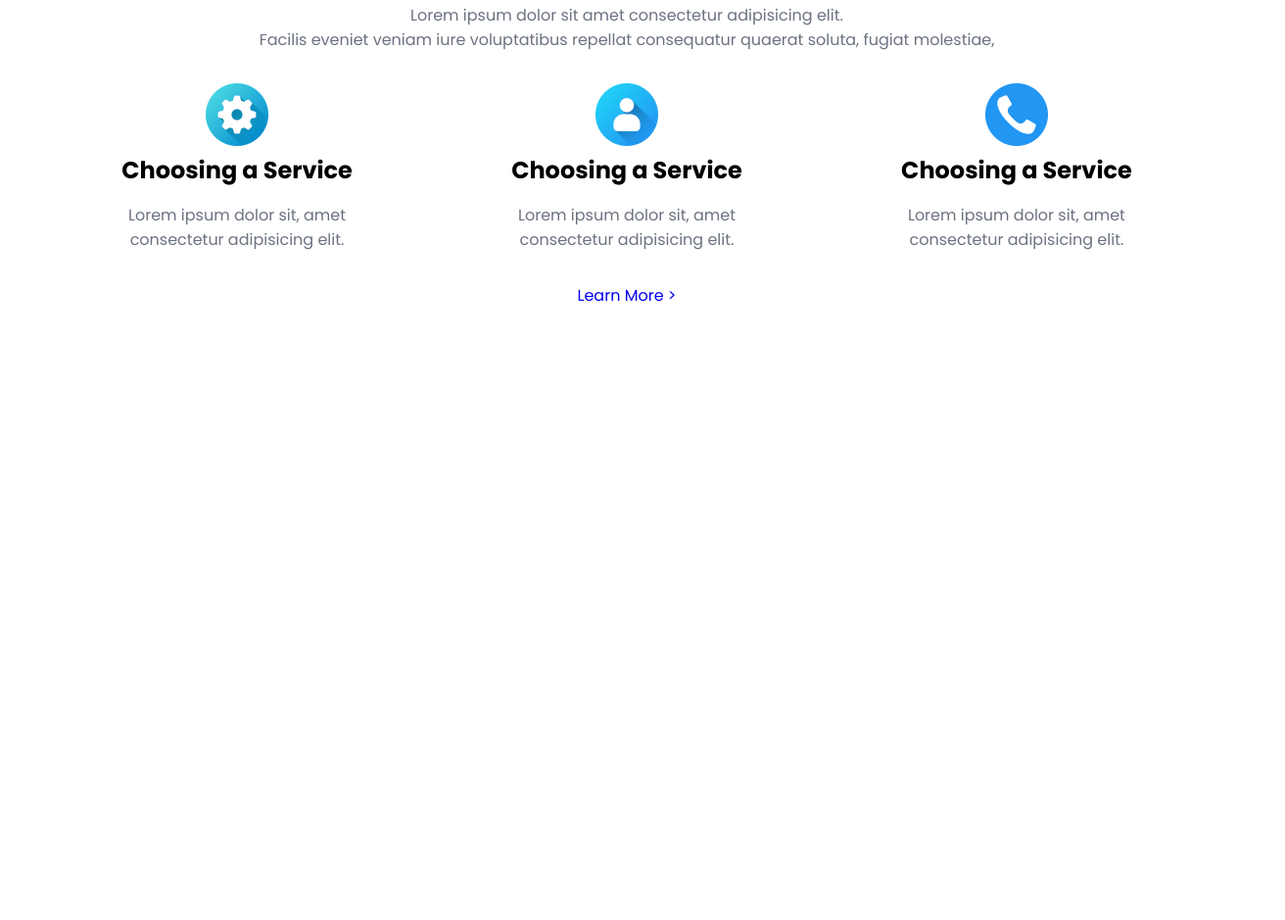
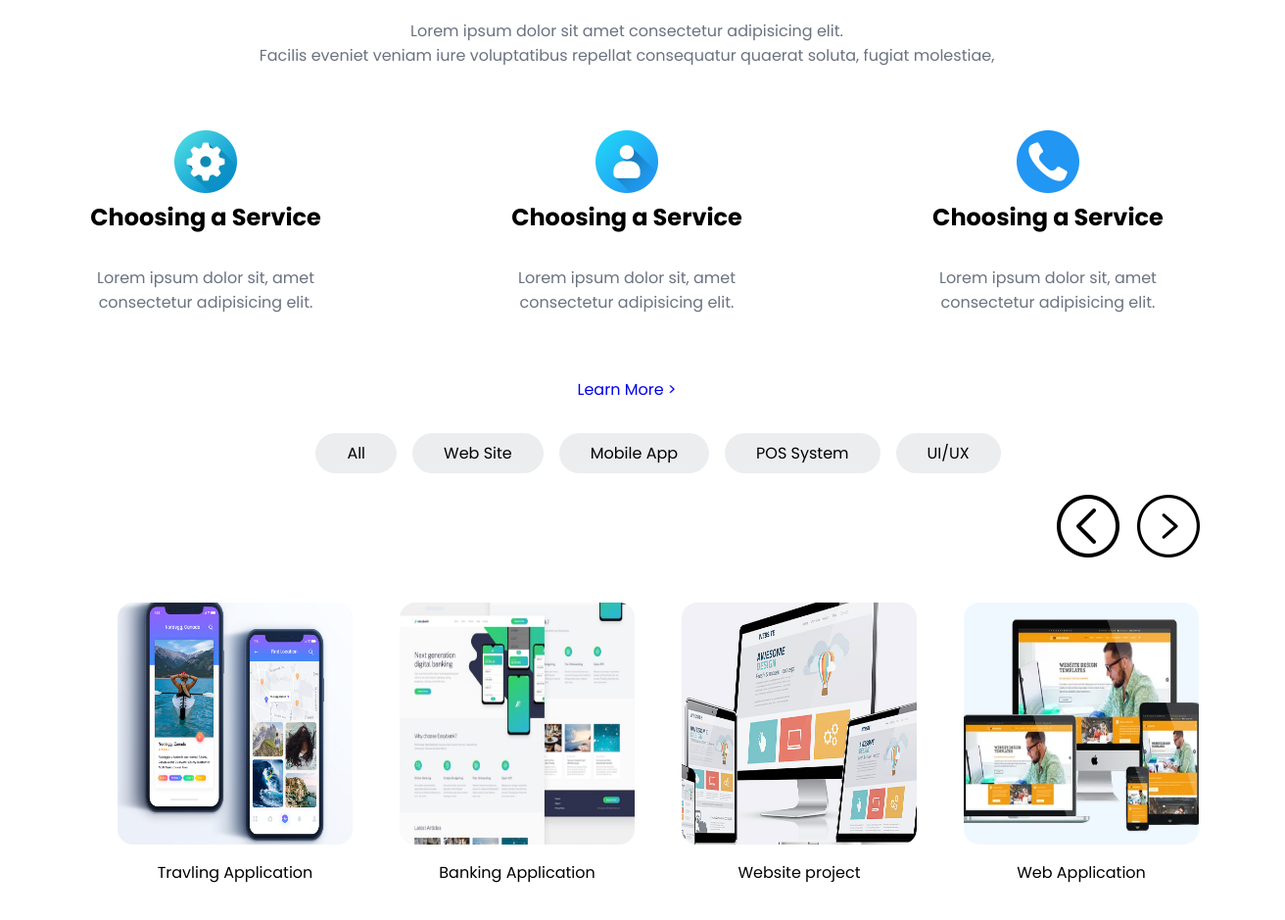
Before and after one commit to RavinduHarshana/Online-jobportal-frontend, a plain HTML site: page index.html in a window 1280 px wide. Shown: the part 1692-2631 px from the top of the page at 98% size, 1312 px wide, since content can reach past the window. Before the commit the page ends 2006 px from the top, so only its background shows below. Drawn offline with Linux system fonts and the light colour scheme.

Commit message:
Complte Project Section

```diff
--- a/index.html
+++ b/index.html
@@ -86,7 +86,7 @@
 
             <div class="Count">
                 <p class="ctxt">874</p>
-                <p class="txt">Freelancers</p>
+                <p class="txt">Registered</p>
             </div>
             <div class="Count">
                 <p class="ctxt">324</p>
@@ -94,7 +94,7 @@
             </div>
             <div class="Count">
                 <p class="ctxt">643</p>
-                <p class="txt">Registers</p>
+                <p class="txt">Freelancers</p>
             </div>
 
 
@@ -116,24 +116,67 @@
             <div class="fcard">
                 <img src="./assets/Icons/setting.png" alt="">
                 <h2>Choosing a Service</h2>
-                <p>Lorem ipsum dolor sit, amet  <br>consectetur adipisicing elit.</p>
+                <p>Lorem ipsum dolor sit, amet <br>consectetur adipisicing elit.</p>
             </div>
             <div class="fcard">
                 <img src="./assets/Icons/user.png" alt="">
                 <h2>Choosing a Service</h2>
-                <p>Lorem ipsum dolor sit, amet  <br>consectetur adipisicing elit.</p>
+                <p>Lorem ipsum dolor sit, amet <br>consectetur adipisicing elit.</p>
             </div>
             <div class="fcard">
                 <img src="./assets/Icons/call.png" alt="">
                 <h2>Choosing a Service</h2>
-                <p>Lorem ipsum dolor sit, amet  <br>consectetur adipisicing elit.</p>
+                <p>Lorem ipsum dolor sit, amet <br>consectetur adipisicing elit.</p>
             </div>
 
         </div>
         <a href="#">Learn More > </a>
     </div>
 
+    <div class="ourprojects">
+        <p></p>
 
+
+        <div class="categories">
+            <div class="cate">All</div>
+            <div class="cate">Web Site</div>
+            <div class="cate">Mobile App</div>
+            <div class="cate">POS System</div>
+            <div class="cate">UI/UX</div>
+        </div>
+
+        <div class="arrows">
+            <img src="./assets/Icons/left-arrow.png" alt="">
+            <img src="./assets/Icons/arrow-right.png" alt="">
+        </div>
+
+        <div class="projects">
+            <div class="mainpcard">
+                <div class="pcard">
+                    <img src="./assets/Mobil.png" alt="">
+                </div>
+                <p class="cardTitle">Travling Application</p>
+            </div>
+            <div class="mainpcard">
+                <div class="pcard">
+                    <img src="./assets/Banking.png" alt="">
+                </div>
+                <p class="cardTitle">Banking Application</p>
+            </div>
+            <div class="mainpcard">
+                <div class="pcard">
+                    <img src="./assets/Three project.jpg" alt="">
+                </div>
+                <p class="cardTitle">Website project</p>
+            </div>
+            <div class="mainpcard">
+                <div class="pcard">
+                    <img src="./assets/Web.webp" alt="">
+                </div>
+                <p class="cardTitle">Web Application</p>
+            </div>
+        </div>
+    </div>
 
 
 
--- a/style.css
+++ b/style.css
@@ -167,11 +167,11 @@ a {
 
 .ourfeautures p {
     color: var(--text-light);
-    margin: 1em;
+    margin: 2em;
 }
 
-.featuresCard{
-    margin: 1em;
+.featuresCard {
+    margin: 2em;
     display: flex;
     gap: 9em;
 }
@@ -180,3 +180,74 @@ a {
     width: 4em;
     height: 4em;
 }
+
+.categories {
+    gap: 1em;
+    display: flex;
+
+}
+
+
+.ourprojects {
+    margin: 2em;
+    width: 100%;
+    display: flex;
+    align-items: center;
+    justify-content: center;
+    flex-direction: column;
+
+}
+
+.cate {
+    border-radius: 30px;
+    background-color: #ebedef;
+    padding: .5em 2em;
+    text-align: center;
+    display: flex;
+    align-items: center;
+    justify-content: center;
+}
+
+.cate:hover {
+    color: white;
+    background-color: var(--primary-color);
+}
+
+.arrows{
+    margin-top: 1em;
+    margin-left: 75%;
+}
+.arrows img {
+    margin: .4em;
+    width: 4em;
+}
+
+.projects{
+    display: flex;
+    gap: 3em;
+    margin: 2em;
+}
+
+.mainpcard{
+    text-align: center;
+    height: 18em;
+    display: flex;
+    flex-direction: column;
+    gap: 1em;
+}
+
+.pcard{
+    width: 15em;
+    height: 18em;
+    overflow: hidden;
+    border-radius: 1em;
+    padding: 10px;
+    display: flex;
+    justify-content: center;
+    align-items: center;
+    background-color: aliceblue;
+}
+.pcard img{
+    width: 18em;
+    height: 18em;
+}
```
Also changed, not shown: assets/Banking.png (added), assets/Icons/arrow-right.png (added), assets/Icons/left-arrow.png (added), assets/Icons/next.png (added), assets/Mobil.png (added), assets/Mobile.jpeg (added), assets/Three project.jpg (added), assets/Web.webp (added).
